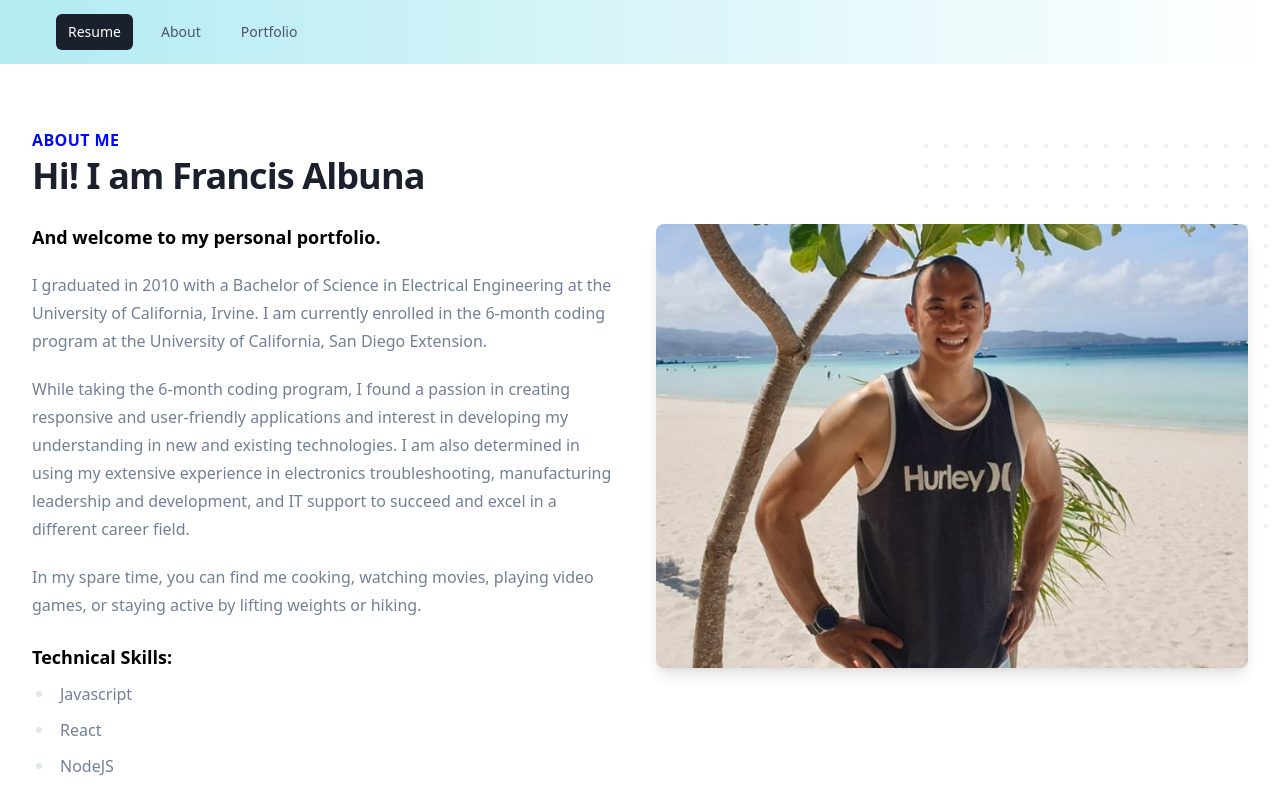
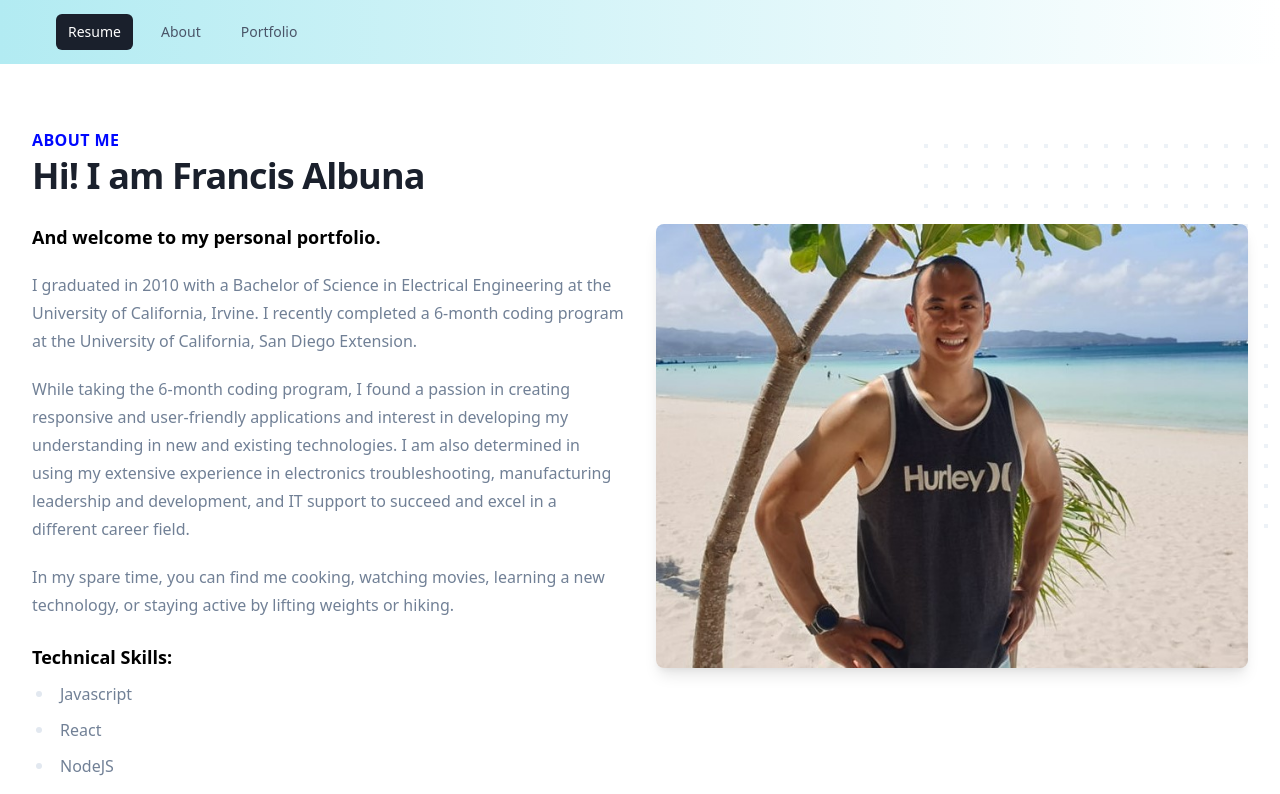
Before and after one commit to falbuna/francisalbuna, a React (Create React App) app: page / in a window 1280 px wide. Shown: the top 794 px of the page. Built offline with nearby package versions, Linux system fonts and the light colour scheme.

Commit message:
Updated resume and edited content in About.js page.

```diff
--- a/src/pages/About.js
+++ b/src/pages/About.js
@@ -33,9 +33,9 @@ function About() {
               <p className="text-lg font-bold text-black">And welcome to my personal portfolio.</p>
             </div>
             <div className="mt-5 prose prose-indigo text-gray-600 mx-auto lg:max-w-none lg:row-start-1 lg:col-start-1">
-              <p>I graduated in 2010 with a Bachelor of Science in Electrical Engineering at the University of California, Irvine. I am currently enrolled in the 6-month coding program at the University of California, San Diego Extension.</p>
+              <p>I graduated in 2010 with a Bachelor of Science in Electrical Engineering at the University of California, Irvine. I recently completed a 6-month coding program at the University of California, San Diego Extension.</p>
               <p>While taking the 6-month coding program, I found a passion in creating responsive and user-friendly applications and interest in developing my understanding in new and existing technologies. I am also determined in using my extensive experience in electronics troubleshooting, manufacturing leadership and development, and IT support to succeed and excel in a different career field.</p>
-              <p>In my spare time, you can find me cooking, watching movies, playing video games, or staying active by lifting weights or hiking.</p>
+              <p>In my spare time, you can find me cooking, watching movies, learning a new technology, or staying active by lifting weights or hiking.</p>
               <p className="text-lg font-bold text-black">Technical Skills:</p>
               <div className="-mt-4">
                 <ul>
```
Also changed, not shown: 1 other file (tests, documents, lock files or other folders).
